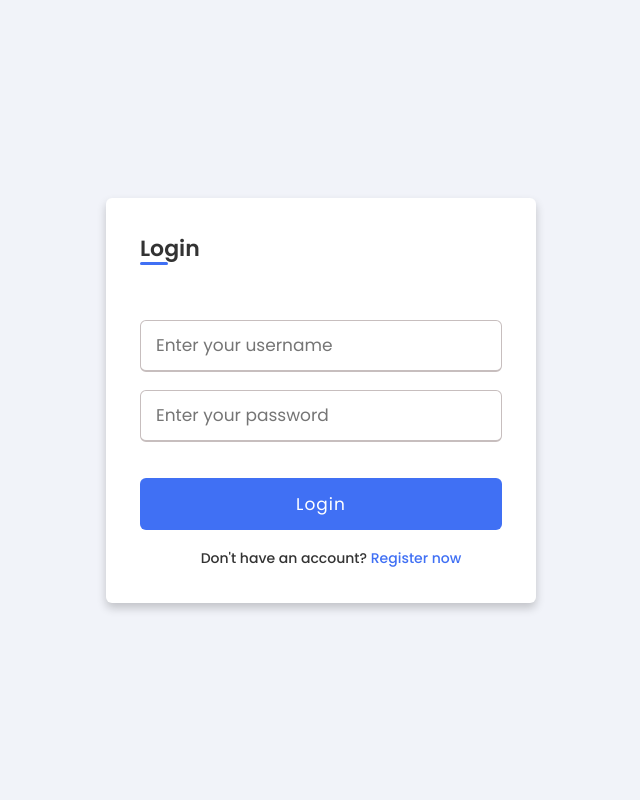
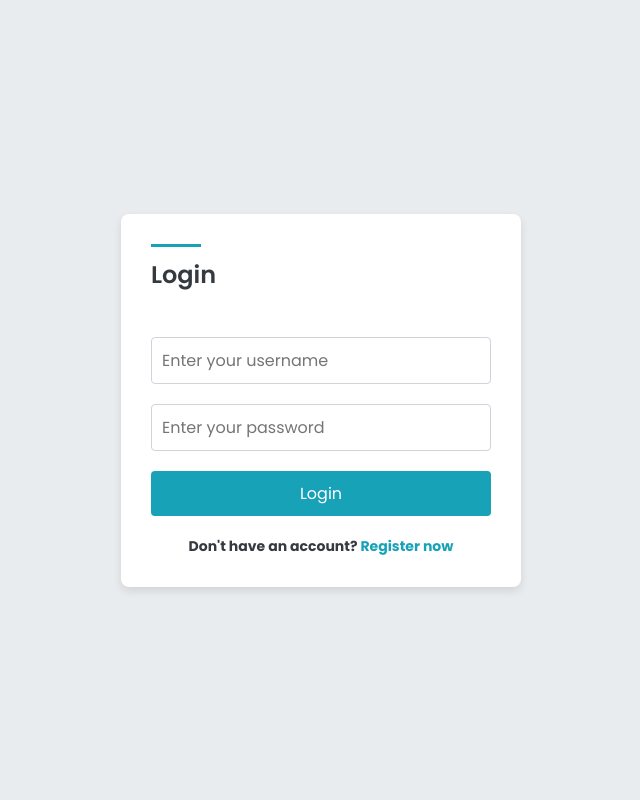
Before and after one commit to sahilDas04/To_Do_List, a Django app: page /accounts/login/ in a window 1280 px wide. Shown: the whole page, without its empty margins (319-959 px from the left). Run offline with Django 5.2, Linux system fonts and the light colour scheme.

Commit message:
change in login page

```diff
--- a/templates/todo/login.html
+++ b/templates/todo/login.html
@@ -1,46 +1,12 @@
 <!DOCTYPE html>
-<!-- Coding by CodingLab | www.codinglabweb.com -->
 <html lang="en" dir="ltr">
   <head>
     <meta charset="UTF-8" />
     <meta name="viewport" content="width=device-width, initial-scale=1.0" />
 
     <title>Login</title>
-  </head>
-  <body>
-    <div class="wrapper">
-      <h2>Login</h2><br />
-
-      {% if messages %}
-        {% for message in messages %}
-          <h2 style="color: #b22222;">{{ message }}</h2>
-        {% endfor %}
-      {% endif %}
-
-      <form action="#" method="POST">
-        {% csrf_token %}
-        <div class="input-box">
-          <input type="text" placeholder="Enter your username" required name="uname" />
-        </div>
-        <div class="input-box">
-          <input type="password" placeholder="Enter your password" required name="pass" />
-        </div>
-        <div class="policy"></div>
-        <div class="input-box button">
-          <input type="Submit" value="Login" />
-        </div>
-        <div class="text">
-          <h3>Don't have an account? <a href="{% url 'register' %}">Register now</a></h3>
-        </div>
-        {% comment %} <div class="text">
-          <h3>Forgot Password? <a href="#">Reset</a></h3>
-        </div> {% endcomment %}
-      </form>
-    </div>
-  </body>
-
+    <link href="https://fonts.googleapis.com/css?family=Poppins:400,500,600,700&display=swap" rel="stylesheet">
     <style>
-    @import url('https://fonts.googleapis.com/css?family=Poppins:400,500,600,700&display=swap');
       * {
         margin: 0;
         padding: 0;
@@ -52,89 +18,105 @@
         display: flex;
         align-items: center;
         justify-content: center;
-      background: #f1f3f9;
+        background: #e9ecef;
       }
       .wrapper {
-      position: relative;
-      max-width: 430px;
+        max-width: 400px;
         width: 100%;
-      background: #fff;
-      padding: 34px;
-      border-radius: 6px;
-      box-shadow: 0 5px 10px rgba(0, 0, 0, 0.2);
-      margin: 20px;
+        background: #ffffff;
+        padding: 30px;
+        border-radius: 8px;
+        box-shadow: 0 4px 8px rgba(0, 0, 0, 0.1);
       }
       .wrapper h2 {
-      position: relative;
-      font-size: 22px;
+        font-size: 24px;
         font-weight: 600;
-      color: #333;
+        color: #343a40;
+        margin-bottom: 20px;
       }
       .wrapper h2::before {
         content: '';
-      position: absolute;
-      left: 0;
-      bottom: 0;
+        display: block;
+        width: 50px;
         height: 3px;
-      width: 28px;
-      border-radius: 12px;
-      background: #4070f4;
+        background: #17a2b8;
+        margin-bottom: 10px;
       }
-    .wrapper form {
-      margin-top: 30px;
+      form .input-box {
+        margin-bottom: 20px;
       }
-    .wrapper form .input-box {
-      height: 52px;
-      margin: 18px 0;
+      .input-box input {
+        width: 100%;
+        padding: 10px;
+        font-size: 16px;
+        border: 1px solid #ced4da;
+        border-radius: 4px;
+        transition: border-color 0.3s;
       }
-    form .input-box input {
-      height: 100%;
-      width: 100%;
+      .input-box input:focus {
+        border-color: #17a2b8;
         outline: none;
-      padding: 0 15px;
-      font-size: 17px;
-      font-weight: 400;
-      color: #333;
-      border: 1.5px solid #c7bebe;
-      border-bottom-width: 2.5px;
-      border-radius: 6px;
-      transition: all 0.3s ease;
-    }
-    .input-box input:focus,
-    .input-box input:valid {
-      border-color: #4070f4;
-    }
-    form .policy {
-      display: flex;
-      align-items: center;
-    }
-    form h3 {
-      color: #707070;
-      font-size: 14px;
-      font-weight: 500;
-      margin-left: 10px;
       }
       .input-box.button input {
-      color: #fff;
-      letter-spacing: 1px;
+        background: #17a2b8;
+        color: #ffffff;
         border: none;
-      background: #4070f4;
         cursor: pointer;
+        transition: background 0.3s;
       }
       .input-box.button input:hover {
-      background: #0e4bf1;
+        background: #138496;
       }
-    form .text h3 {
-      color: #333;
-      width: 100%;
+      .text h3 {
+        font-size: 14px;
+        color: #343a40;
         text-align: center;
       }
-    form .text h3 a {
-      color: #4070f4;
+      .text h3 a {
+        color: #17a2b8;
         text-decoration: none;
       }
-    form .text h3 a:hover {
+      .text h3 a:hover {
         text-decoration: underline;
       }
+      .messages h2 {
+        color: #dc3545;
+        font-size: 16px;
+      }
     </style>
+  </head>
+  <body>
+    <div class="wrapper">
+      <h2>Login</h2><br />
+
+      {% if messages %}
+        <div class="messages">
+          {% for message in messages %}
+            <h2>{{ message }}</h2>
+          {% endfor %}
+        </div>
+      {% endif %}
+
+      <form action="#" method="POST">
+        {% csrf_token %}
+        <div class="input-box">
+          <input type="text" placeholder="Enter your username" required name="uname" />
+        </div>
+        <div class="input-box">
+          <input type="password" placeholder="Enter your password" required name="pass" />
+        </div>
+        <div class="input-box button">
+          <input type="submit" value="Login" />
+        </div>
+        <div class="text">
+          <h3>Don't have an account? <a href="{% url 'register' %}">Register now</a></h3>
+        </div>
+        {% comment %}
+        <div class="text">
+          <h3>Forgot Password? <a href="#">Reset</a></h3>
+        </div>
+        {% endcomment %}
+      </form>
+    </div>
+  </body>
 </html>
```
Lines whose indentation alone changed are shown as unchanged.
